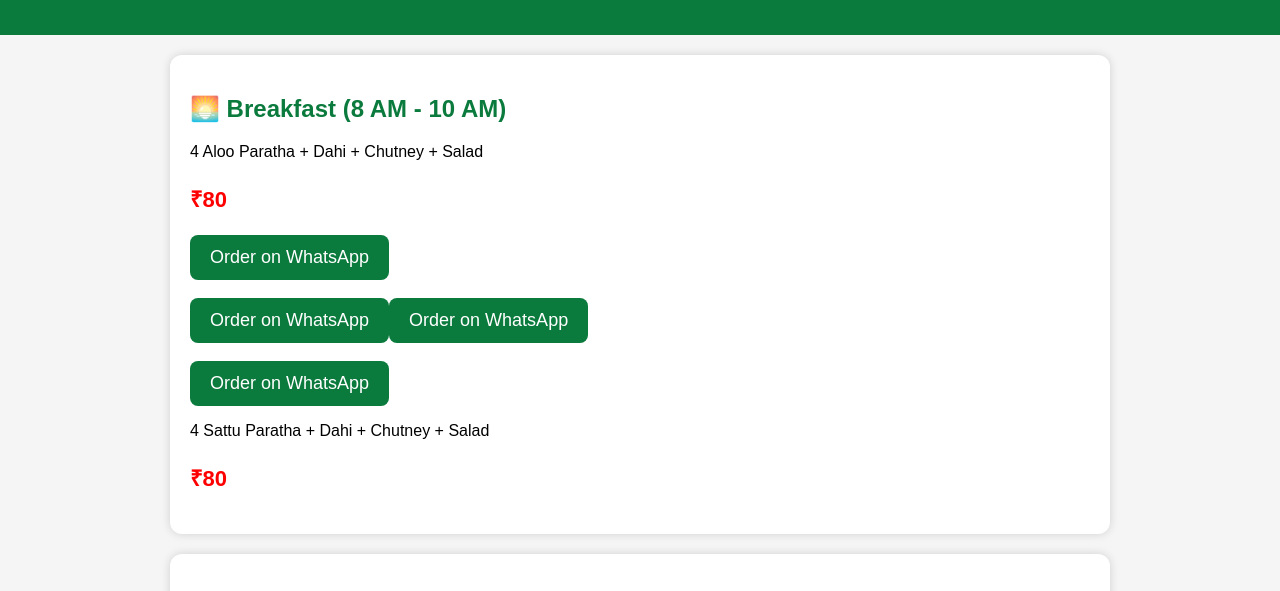
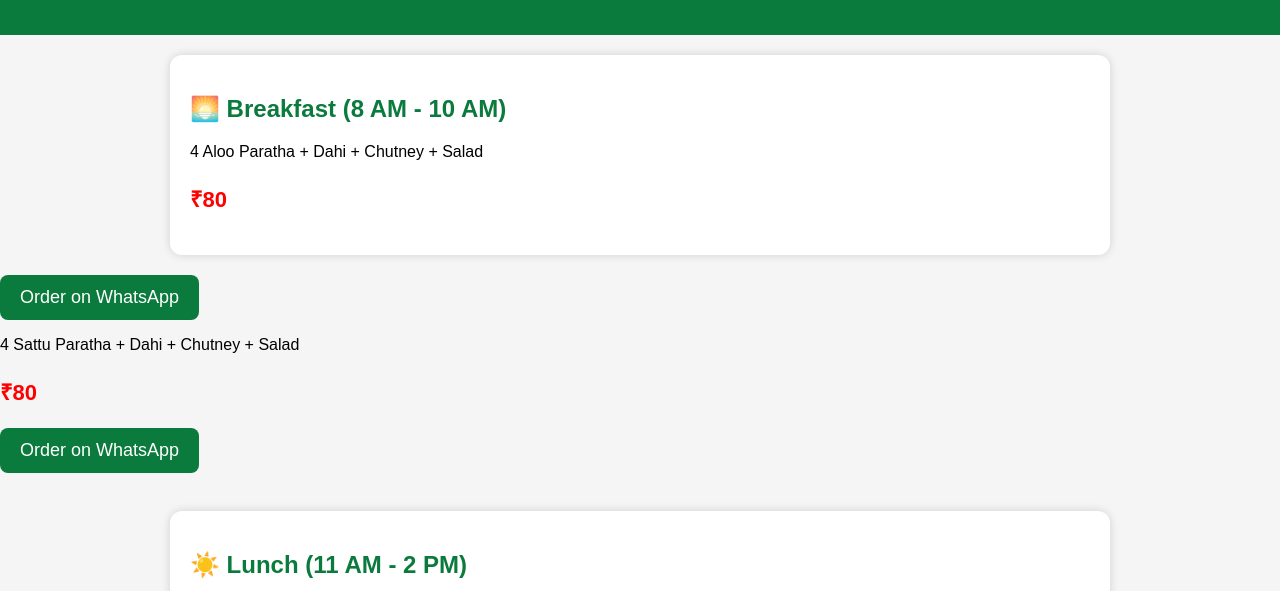
Before and after one commit to sapnasingh79304-del/Saurabh-mess, a plain HTML site: page index.html in a window 1280 px wide. Shown: the part 102-693 px from the top of the page. Drawn offline with Linux system fonts and the light colour scheme.

Commit message:
Update index.html

```diff
--- a/index.html
+++ b/index.html
@@ -71,27 +71,20 @@ margin-top:20px;
 <h2>🌅 Breakfast (8 AM - 10 AM)</h2>
 
 <p>4 Aloo Paratha + Dahi + Chutney + Salad</p>
-<p class="price">₹80</p><button onclick="order('Breakfast - Aloo Paratha ₹80')">
-Order on WhatsApp
-</button>
-
-<br><br>
-
-<button onclick="order('Breakfast - Sattu Paratha ₹80')">
-Order on WhatsApp
-</button><button onclick="order('Breakfast - sattu Paratha ₹80')">
-Order on WhatsApp
-</button>
-
-<br><br>
-
-<button onclick="order('Breakfast - Sattu Paratha ₹80')">
+<p class="price">₹80</p>
+</section>
+<button onclick="order('Breakfast - Aloo Paratha ₹80')">
 Order on WhatsApp
 </button>
 
 <p>4 Sattu Paratha + Dahi + Chutney + Salad</p>
 <p class="price">₹80</p>
 </section>
+  <button onclick="order('Breakfast - sattu paratha ₹80')">
+Order on WhatsApp
+</button>
+
+<br><br>
 
 <section>
 <h2>☀️ Lunch (11 AM - 2 PM)</h2>
@@ -134,6 +127,7 @@ Order on WhatsApp
 <button onclick="order('Dinner Thali')">
 Order on WhatsApp
 </button>
+  <img src="menu.jpg" width="100%">
 
 </section>
 
```
